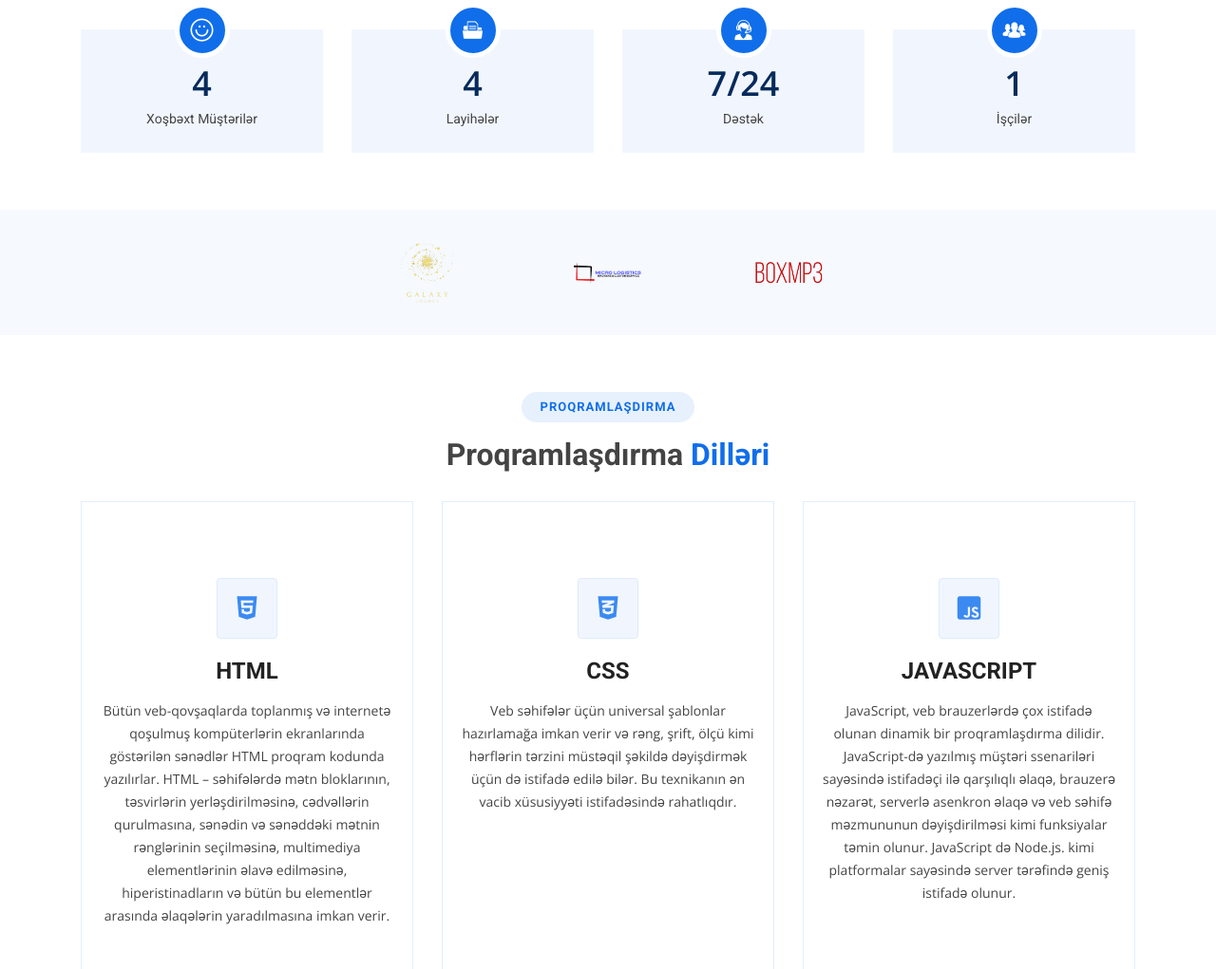
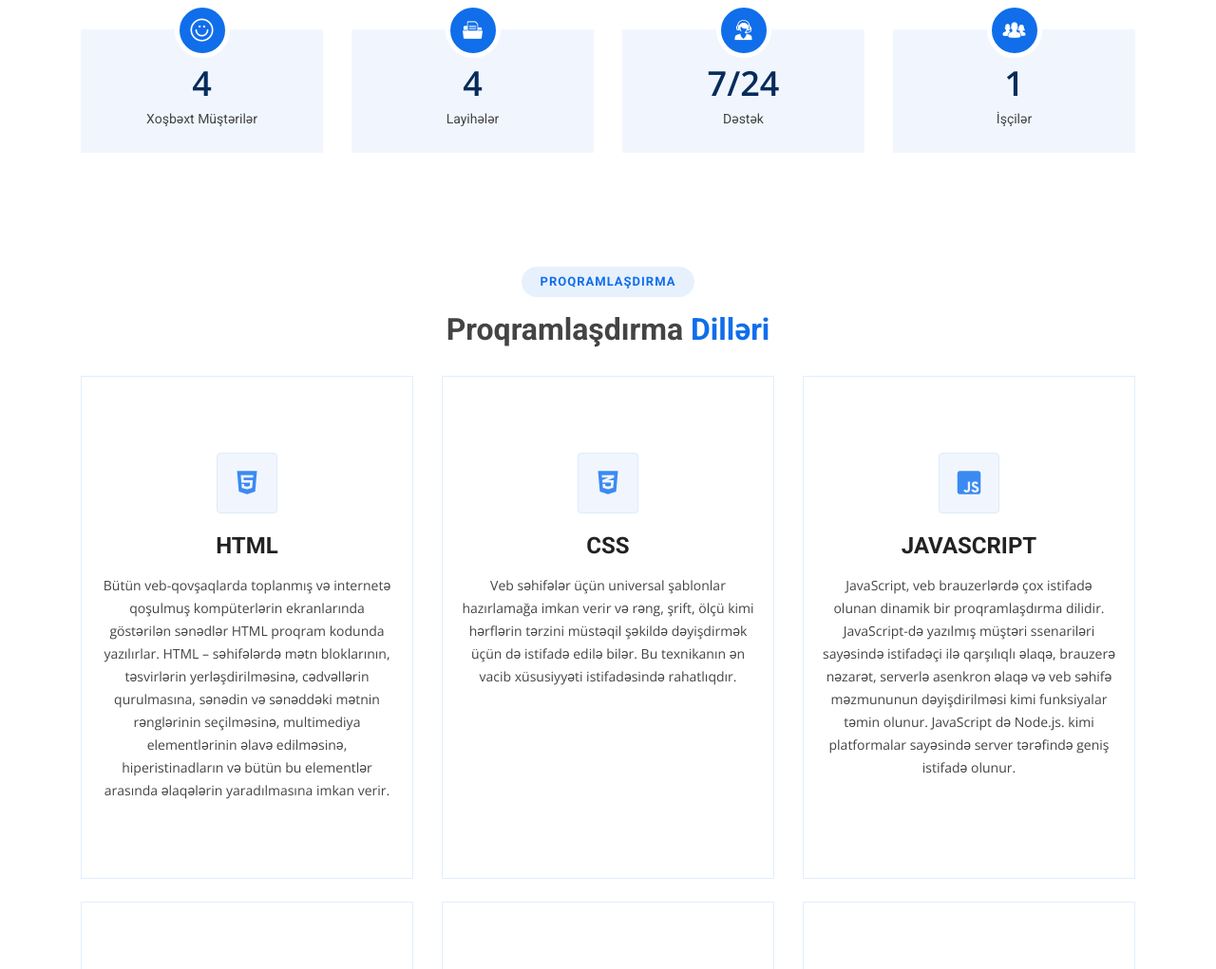
Before and after one commit to AzerGozelov/AzerGozelov, a plain HTML site: page index.html in a window 1280 px wide. Shown: the part 1737-2758 px from the top of the page at 95% size. Drawn offline with nearby package versions, Linux system fonts and the light colour scheme.

Commit message:
Add files via upload

```diff
--- a/index.html
+++ b/index.html
@@ -248,29 +248,6 @@
       </div>
     </section><!-- End Counts Section -->
 
-    <!-- ======= Clients Section ======= -->
-    <section id="clients" class="clients section-bg">
-      <div class="container" data-aos="zoom-in">
-
-        <div class="row" style="place-content:center">
-
-          <div class="col-lg-2 col-md-4 col-6 d-flex align-items-center justify-content-center">
-            <img src="assets/img/clients/client-1.png" class="img-fluid" alt="">
-          </div>
-
-          <div class="col-lg-2 col-md-4 col-6 d-flex align-items-center justify-content-center">
-            <img src="assets/img/clients/client-2.png" class="img-fluid" alt="">
-          </div>
-
-          <div class="col-lg-2 col-md-4 col-6 d-flex align-items-center justify-content-center">
-            <img src="assets/img/clients/client-3.png" class="img-fluid" alt="">
-          </div>
-
-        </div>
-
-      </div>
-    </section><!-- End Clients Section -->
-
     <!-- ======= Services Section ======= -->
     <section id="services" class="services">
       <div class="container" data-aos="fade-up">
```
